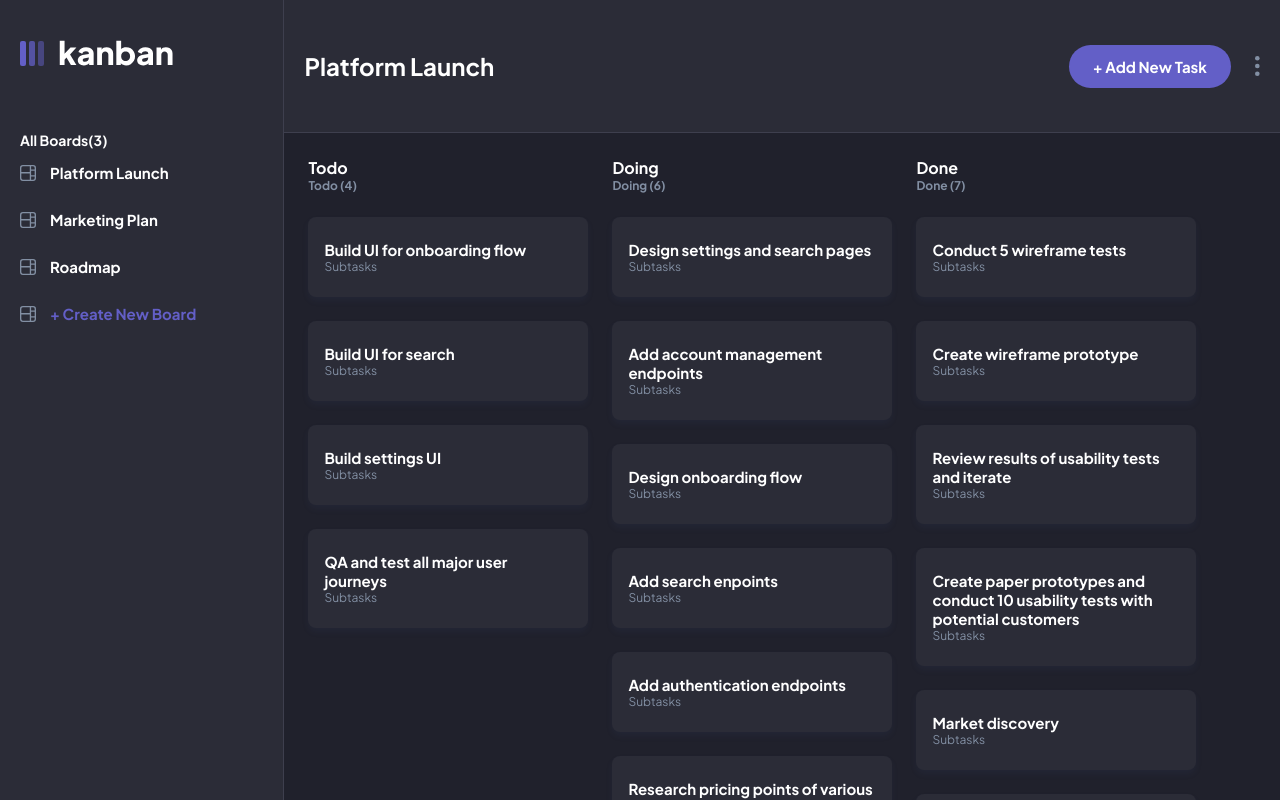
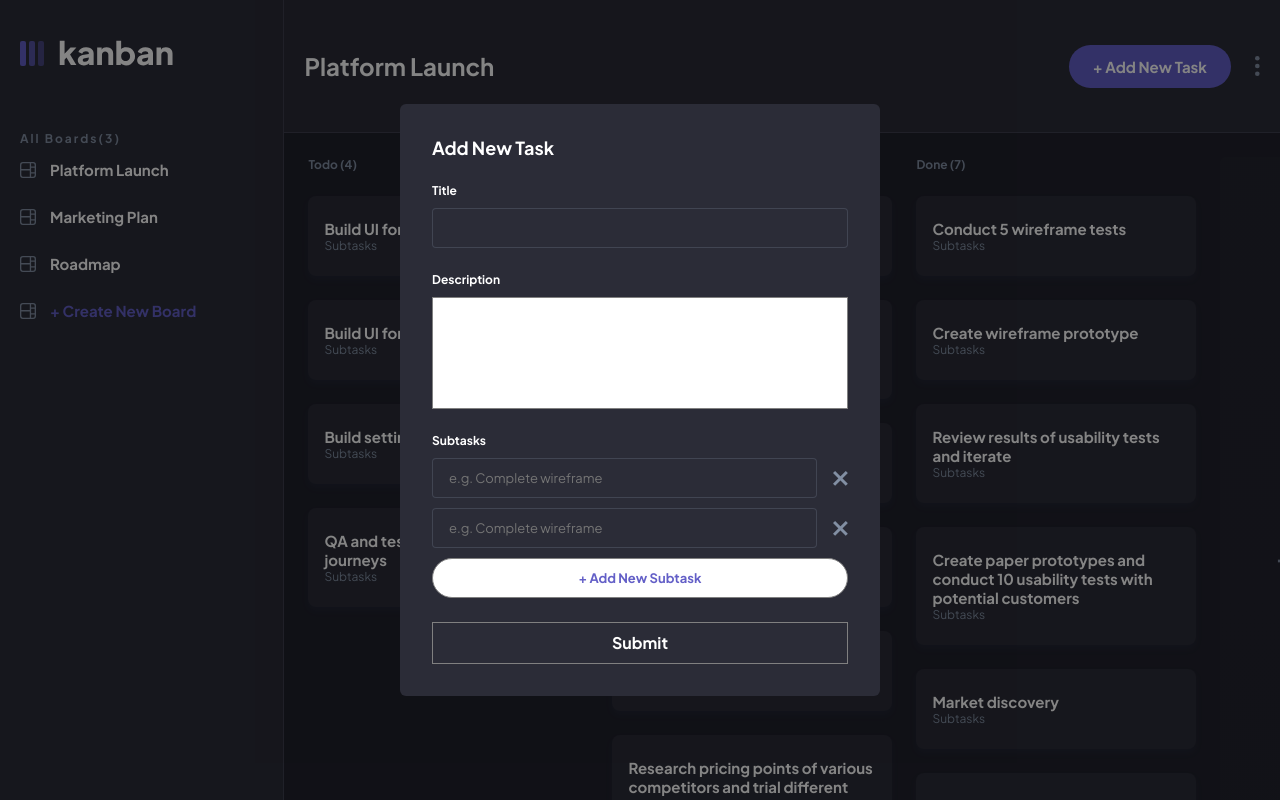
Before and after one commit to zillur-rgb/kanban-task-manager, a React (Vite) app: page / in a window 1280 px wide. Both pictures are taken after a click on the button "+ Add New Task". Built offline with nearby package versions, Linux system fonts and the light colour scheme.

Commit message:
Feat: Add form for new task

```diff
--- a/package.json
+++ b/package.json
@@ -10,9 +10,11 @@
     "preview": "vite preview"
   },
   "dependencies": {
+    "formik": "^2.2.9",
     "react": "^18.2.0",
     "react-beautiful-dnd": "^13.1.1",
-    "react-dom": "^18.2.0"
+    "react-dom": "^18.2.0",
+    "yup": "^1.2.0"
   },
   "devDependencies": {
     "@types/react": "^18.0.37",
--- a/src/App.css
+++ b/src/App.css
@@ -42,6 +42,21 @@
   margin-bottom: 24px;
 }
 
+.add-new-column {
+  display: flex;
+  justify-content: center;
+  align-items: center;
+  width: 280px;
+  background: linear-gradient(
+    180deg,
+    rgba(43, 44, 55, 0.25) 0%,
+    rgba(43, 44, 55, 0.125) 100%
+  );
+  border-radius: 6px;
+  font-weight: bold;
+  font-size: 24px;
+  color: #828fa3;
+}
 /* Layout styling */
 .container {
   display: grid;
@@ -51,6 +66,7 @@
 
   gap: 0px;
   height: 100vh;
+  width: 100%;
 }
 
 .sidebar {
@@ -132,7 +148,7 @@
   font-size: 15px;
   padding: 14px 24px;
 }
-.test {
+main {
   background-color: #20212c;
   grid-row-start: 2;
   grid-column-start: 3;
@@ -140,4 +156,10 @@
   grid-row-end: 7;
   grid-column-end: 10;
   overflow: scroll;
+  -ms-overflow-style: none; /* Internet Explorer 10+ */
+  scrollbar-width: none; /* Firefox */
 }
+
+main::-webkit-scrollbar {
+  display: none; /* Safari and Chrome*/
+}
--- a/src/App.tsx
+++ b/src/App.tsx
@@ -3,11 +3,15 @@ import "./App.css";
 import Layout from "./components/Layout";
 import data from "./data.json";
 import Kanban from "./components/Kanban";
+import Modal from "./components/forms/Modal";
 
 function App() {
   const [currentBoard, setCurrentBoard] = useState<number>(0);
   const [boards, setBoards] = useState({});
-  console.log("BOards", boards);
+  const [isModalOpen, setIsModalOpen] = useState<boolean>(false);
+  console.log("isModalOpen", isModalOpen);
+
+  // console.log("BOards", boards);
 
   useEffect(() => {
     setBoards({
@@ -16,19 +20,22 @@ function App() {
   }, [currentBoard]);
 
   return (
-    <div className="App">
+    <>
+      {isModalOpen && <Modal setIsModalOpen={setIsModalOpen} />}
       <Layout
         boards={data.boards}
         setCurrentBoard={setCurrentBoard}
         currentBoard={currentBoard}
+        setIsModalOpen={setIsModalOpen}
       >
         <Kanban
           boards={boards}
           setBoards={setBoards}
           currentBoard={currentBoard}
+          setIsModalOpen={setIsModalOpen}
         />
       </Layout>
-    </div>
+    </>
   );
 }
 
--- a/src/components/Kanban.tsx
+++ b/src/components/Kanban.tsx
@@ -4,6 +4,7 @@ type Props = {
   boards: any;
   setBoards: any;
   currentBoard: number;
+  setIsModalOpen: any;
 };
 
 const Kanban = ({ boards, setBoards }: Props) => {
@@ -57,7 +58,6 @@ const Kanban = ({ boards, setBoards }: Props) => {
         {Object.entries(boards).map(([columnId, column]: [string, any]) => {
           return (
             <div key={columnId}>
-              <h4>{column.name}</h4>
               <div>
                 <h4 className="column-name">
                   {column.name} ({column.tasks.length})
@@ -109,6 +109,7 @@ const Kanban = ({ boards, setBoards }: Props) => {
           );
         })}
       </DragDropContext>
+      <div className="add-new-column">+ New Column</div>
     </div>
   );
 };
--- a/src/components/Layout.tsx
+++ b/src/components/Layout.tsx
@@ -7,6 +7,7 @@ type Props = {
   boards: any;
   setCurrentBoard: (index: number) => void;
   currentBoard: number;
+  setIsModalOpen: any;
 };
 
 const Layout = (props: Props) => {
@@ -17,7 +18,7 @@ const Layout = (props: Props) => {
           <img src={Logo} alt="Logo" className="logo" />
 
           <div className="sidebar-boards">
-            <p className="sidebar-p">All Boards({props.boards.length})</p>
+            <h4>All Boards({props.boards.length})</h4>
 
             <div>
               {props.boards.map((board: any, index: number) => (
@@ -40,11 +41,13 @@ const Layout = (props: Props) => {
         <div className="header">
           <h1>{props.boards[props.currentBoard].name}</h1>
           <div>
-            <button>+ Add New Task</button>
+            <button onClick={() => props.setIsModalOpen(true)}>
+              + Add New Task
+            </button>
             <img src={dots} alt="dots" />
           </div>
         </div>
-        <div className="test">{props.children}</div>
+        <main className="test">{props.children}</main>
       </div>
     </>
   );
--- /dev/null
+++ b/src/components/forms/AddNewTaskForm.tsx
@@ -0,0 +1,83 @@
+import { useState } from "react";
+import cross from "../../assets/icon-cross.svg";
+import { Field, Form, Formik } from "formik";
+import "../../styles/form.css";
+
+type Props = {
+  setIsModalOpen: any;
+};
+interface IInitialValues {
+  title: string;
+  description: string;
+  subtasks: string[];
+  status: string;
+}
+
+const AddNewTaskForm = ({ setIsModalOpen }: Props) => {
+  const [subTaskAmount, setSubTaskAmount] = useState<number>(2);
+
+  const initialValues: IInitialValues = {
+    title: "",
+    description: "",
+    subtasks: [],
+    status: "",
+  };
+  return (
+    <>
+      <h1>Add New Task</h1>
+      <Formik
+        initialValues={initialValues}
+        onSubmit={(values) => {
+          console.log("Submitted values", values);
+          setIsModalOpen(false);
+        }}
+      >
+        <Form className="form">
+          <div className="field-wrapper">
+            <label htmlFor="title">Title</label>
+            <Field className="input" name="title" />
+          </div>
+
+          <div className="field-wrapper">
+            <label htmlFor="description">Description</label>
+            <Field
+              name="description"
+              as="textarea"
+              className="inout textarea"
+            />
+          </div>
+
+          <div className="field-wrapper">
+            <label htmlFor="subtasks">Subtasks</label>
+            {Array.from(Array(subTaskAmount)).map((_, index) => (
+              <div className="subtask-item">
+                <Field
+                  placeholder="e.g. Complete wireframe"
+                  name={`subtasks[${index}].name`}
+                  className="input"
+                />
+
+                <img
+                  src={cross}
+                  alt="remove"
+                  onClick={() => setSubTaskAmount((prev) => (prev -= 1))}
+                />
+              </div>
+            ))}
+
+            <button
+              className="new-subtask"
+              onClick={() => setSubTaskAmount((prev) => (prev += 1))}
+            >
+              + Add New Subtask
+            </button>
+          </div>
+
+          <button type="submit">Submit</button>
+        </Form>
+      </Formik>
+    </>
+  );
+};
+
+export default AddNewTaskForm;
--- /dev/null
+++ b/src/components/forms/Modal.tsx
@@ -0,0 +1,18 @@
+import AddNewTaskForm from "./AddNewTaskForm";
+import "../../styles/modal.css";
+
+type Props = {
+  setIsModalOpen: any;
+};
+
+const Modal = ({ setIsModalOpen }: Props) => {
+  return (
+    <div className="modal-background">
+      <div className="modal">
+        <AddNewTaskForm setIsModalOpen={setIsModalOpen} />
+      </div>
+    </div>
+  );
+};
+
+export default Modal;
--- /dev/null
+++ b/src/styles/form.css
@@ -0,0 +1,48 @@
+.form {
+  display: flex;
+  flex-direction: column;
+  gap: 24px;
+}
+
+.field-wrapper {
+  display: flex;
+  flex-direction: column;
+  gap: 10px;
+}
+
+.field-wrapper label {
+  font-size: 12px;
+}
+
+.input {
+  border: 1px solid #828fa340;
+  background: #2b2c37;
+  border-radius: 4px;
+  width: 100%;
+  min-height: 40px;
+  padding: 8px 16px;
+  outline: none;
+  font-weight: normal;
+  font-size: 13px;
+}
+
+.textarea {
+  min-height: 112px;
+  resize: none;
+}
+
+.subtask-item {
+  display: flex;
+  align-items: center;
+  gap: 16px;
+}
+
+.new-subtask {
+  border-radius: 20px;
+  background: white;
+  height: 40px;
+  text-align: center;
+  color: #635fc7;
+  font-size: 13px;
+  font-weight: bold;
+}
--- /dev/null
+++ b/src/styles/modal.css
@@ -0,0 +1,24 @@
+.modal-background {
+  position: absolute;
+  width: 100%;
+  height: 100%;
+  background-color: #0000007b;
+  mix-blend-mode: normal;
+  display: flex;
+  justify-content: center;
+  align-items: center;
+}
+
+.modal {
+  border-radius: 6px;
+  padding: 32px;
+  width: 480px;
+  height: auto;
+  background: #2b2c37;
+  font-weight: bold;
+}
+
+.modal h1 {
+  font-size: 18px;
+  margin-bottom: 24px;
+}
```
Also changed, not shown: 1 other file (tests, documents, lock files or other folders).
